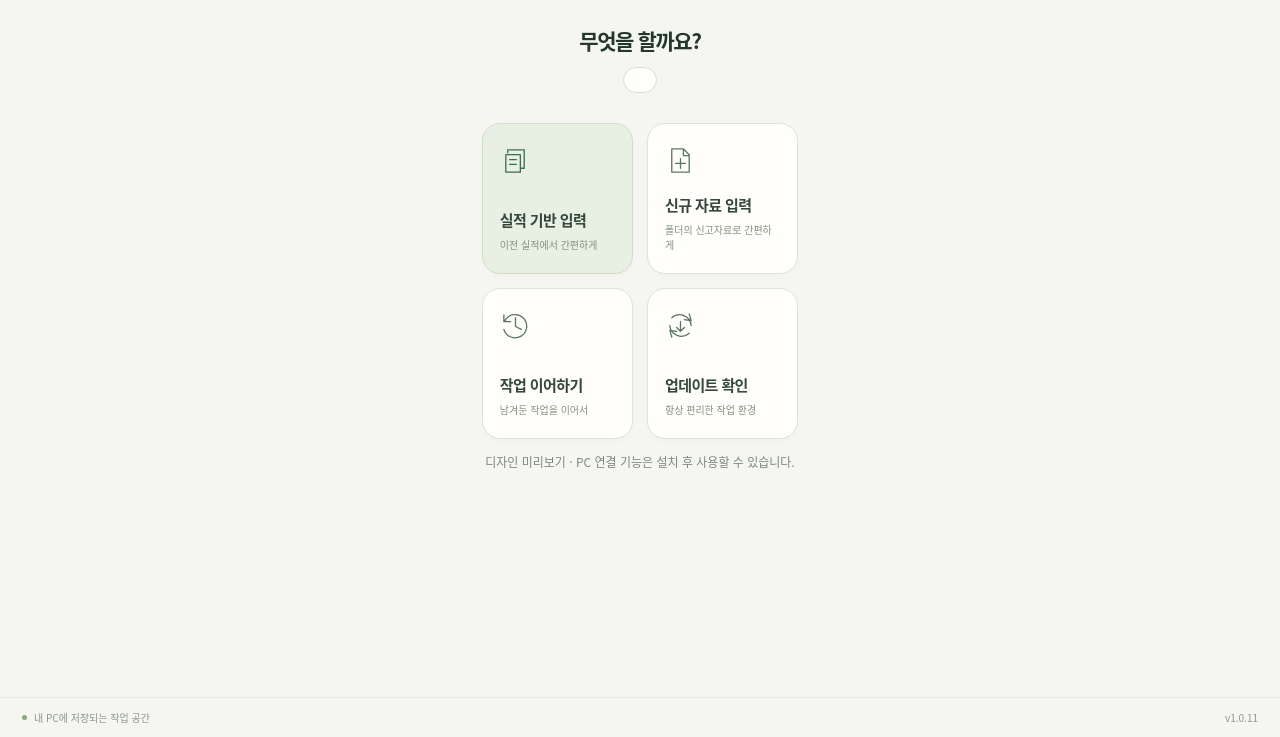
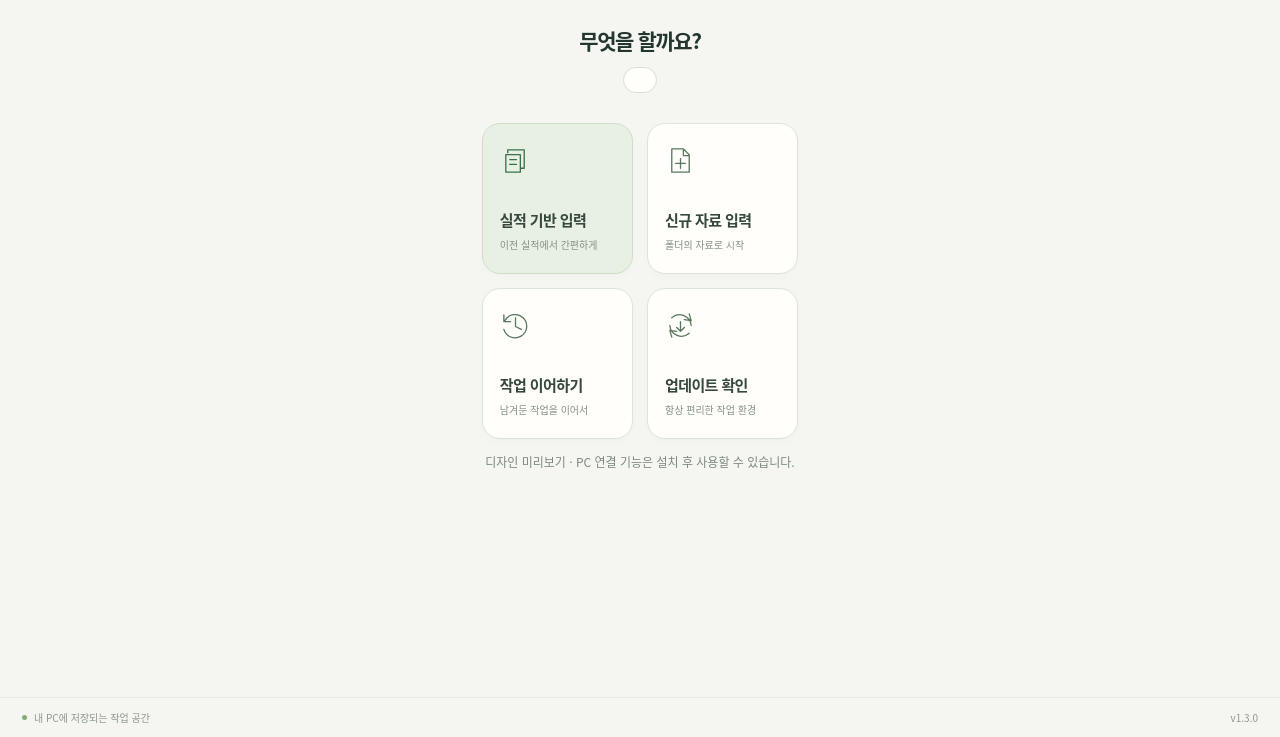
Before and after one commit to lovesand86-rgb/vision-unipass, a website with bundled scripts: page extension/assist.html in a window 1280 px wide. Shown: the part 63-800 px from the top of the page. Built offline with nearby package versions, Linux system fonts and the light colour scheme.

Commit message:
Show the installed version consistently on the home screen

```diff
--- a/extension/assist.html
+++ b/extension/assist.html
@@ -9,7 +9,7 @@
 </defs></svg>
 <header><a href="#" id="brand" class="brand"><span class="logo">v<span>·</span></span><span><strong>비전 어시스트</strong><small>VISION ASSIST</small></span></a><button id="settings" class="icon-button" aria-label="설정"><svg><use href="#i-gear"/></svg></button></header>
 <main id="main" tabindex="-1"></main>
-<footer><span><i class="dot"></i>내 PC에 저장되는 작업 공간</span><span id="version">v1.0.11</span></footer>
+<footer><span><i class="dot"></i>내 PC에 저장되는 작업 공간</span><span id="version"></span></footer>
 <div id="toast" role="status" aria-live="polite"></div>
 <dialog id="dialog"><form method="dialog"><button class="close" aria-label="닫기">×</button></form><div id="dialog-content"></div></dialog>
 <input id="import-file" type="file" accept=".json,.txt,.tsv" hidden>
--- a/extension/assist.js
+++ b/extension/assist.js
@@ -5,6 +5,7 @@ import {openTool} from './assist-navigation.js';
 import {VERSION,emptyState,newJob,validateJob,parseRows,readImport,cleanExport} from './assist-model.js';
 import {assistFill} from './assist-fill.js';
 const $=id=>document.getElementById(id), main=$('main');
+$('version').textContent='v'+VERSION;
 const esc=x=>String(x??'').replace(/[&<>"']/g,c=>({'&':'&amp;','<':'&lt;','>':'&gt;','"':'&quot;',"'":'&#39;'}[c]));
 const icon=n=>`<svg aria-hidden="true"><use href="#i-${n}"/></svg>`;
 const extension=!!globalThis.chrome?.runtime?.id;
@@ -27,7 +28,7 @@ async function home(){if(!ensureLeave())return;dirty=false;job=null;capture=prev
 function renderHome(){
  void sizeAssistWindow(true);
  const count=state.jobs.length;
- main.innerHTML=`<section class="home"><h1>무엇을 할까요?</h1><section id="applicant-contact" class="contact-card"></section><div class="tiles"><button class="tile primary" id="history">${icon('history')}<strong>실적 기반 입력</strong><small>이전 실적에서 간편하게</small></button><button class="tile" id="new">${icon('new')}<strong>신규 자료 입력</strong><small>폴더의 신고자료로 간편하게</small></button><button class="tile" id="resume">${icon('resume')}<strong>작업 이어하기${count?`<span class="work-count">${count}</span>`:''}</strong><small>남겨둔 작업을 이어서</small></button><button class="tile" id="update">${icon('update')}<strong>업데이트 확인</strong><small>항상 편리한 작업 환경</small></button></div>${extension?'':'<p class="muted">디자인 미리보기 · PC 연결 기능은 설치 후 사용할 수 있습니다.</p>'}</section>`;
+ main.innerHTML=`<section class="home"><h1>무엇을 할까요?</h1><section id="applicant-contact" class="contact-card"></section><div class="tiles"><button class="tile primary" id="history">${icon('history')}<strong>실적 기반 입력</strong><small>이전 실적에서 간편하게</small></button><button class="tile" id="new">${icon('new')}<strong>신규 자료 입력</strong><small>폴더의 자료로 시작</small></button><button class="tile" id="resume">${icon('resume')}<strong>작업 이어하기${count?`<span class="work-count">${count}</span>`:''}</strong><small>남겨둔 작업을 이어서</small></button><button class="tile" id="update">${icon('update')}<strong>업데이트 확인</strong><small>항상 편리한 작업 환경</small></button></div>${extension?'':'<p class="muted">디자인 미리보기 · PC 연결 기능은 설치 후 사용할 수 있습니다.</p>'}</section>`;
  if(extension)mountContact($('applicant-contact')).catch(e=>toast(e.message));
  on('history',history);on('new',()=>openTool('intake.html?kind=new')); on('resume',jobs);on('update',updates);
 }
```
Also changed, not shown: extension/assist-licenses.html (+1 -1 lines), release/VisionAssist-home.png, release/VisionAssist-workspace.png.
